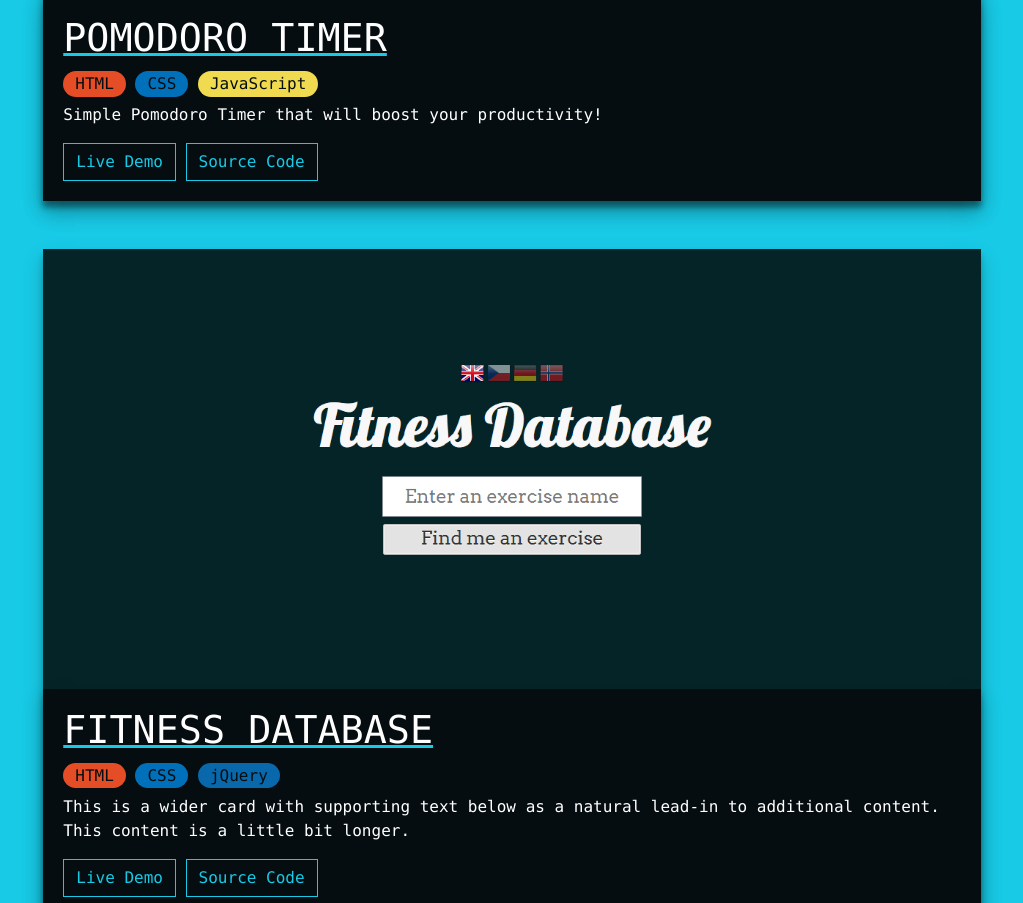
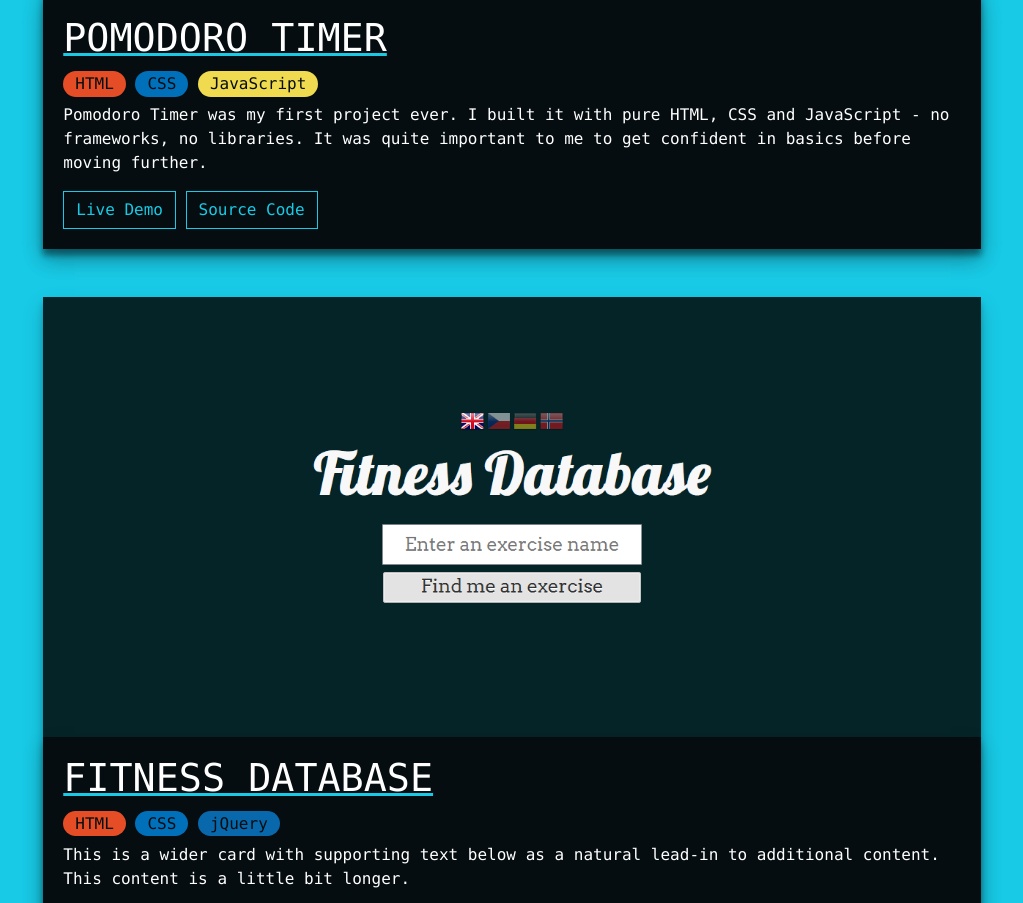
Before and after one commit to oskarwilczynski/portfolio-site, a plain HTML site: page index.html in a window 1280 px wide. Shown: the part 1993-2896 px from the top of the page, without its empty margins (128-1151 px from the left). Drawn offline with nearby package versions, Linux system fonts and the light colour scheme.

Commit message:
Started writing description of projects...

```diff
--- a/index.html
+++ b/index.html
@@ -119,7 +119,7 @@
                 <button type="button" class="btn btn-primary projects-btn-top" style="background-color: #E44D26;">HTML</button>
                 <button type="button" class="btn btn-primary projects-btn-top" style="background-color: #0170BA;">CSS</button>
                 <button type="button" class="btn btn-primary projects-btn-top" style="background-color: #F0DA50;">JavaScript</button>
-                <p class="card-text">Simple Pomodoro Timer that will boost your productivity!</p>
+                <p class="card-text">Pomodoro Timer was my first project ever. I built it with pure HTML, CSS and JavaScript - no frameworks, no libraries. It was quite important to me to get confident in basics before moving further. </p>
                 <button type="button" class="btn btn-outline-primary projects-btn-bottom">Live Demo</button>
                 <button type="button" class="btn btn-outline-primary projects-btn-bottom">Source Code</button>
             </div>
```
